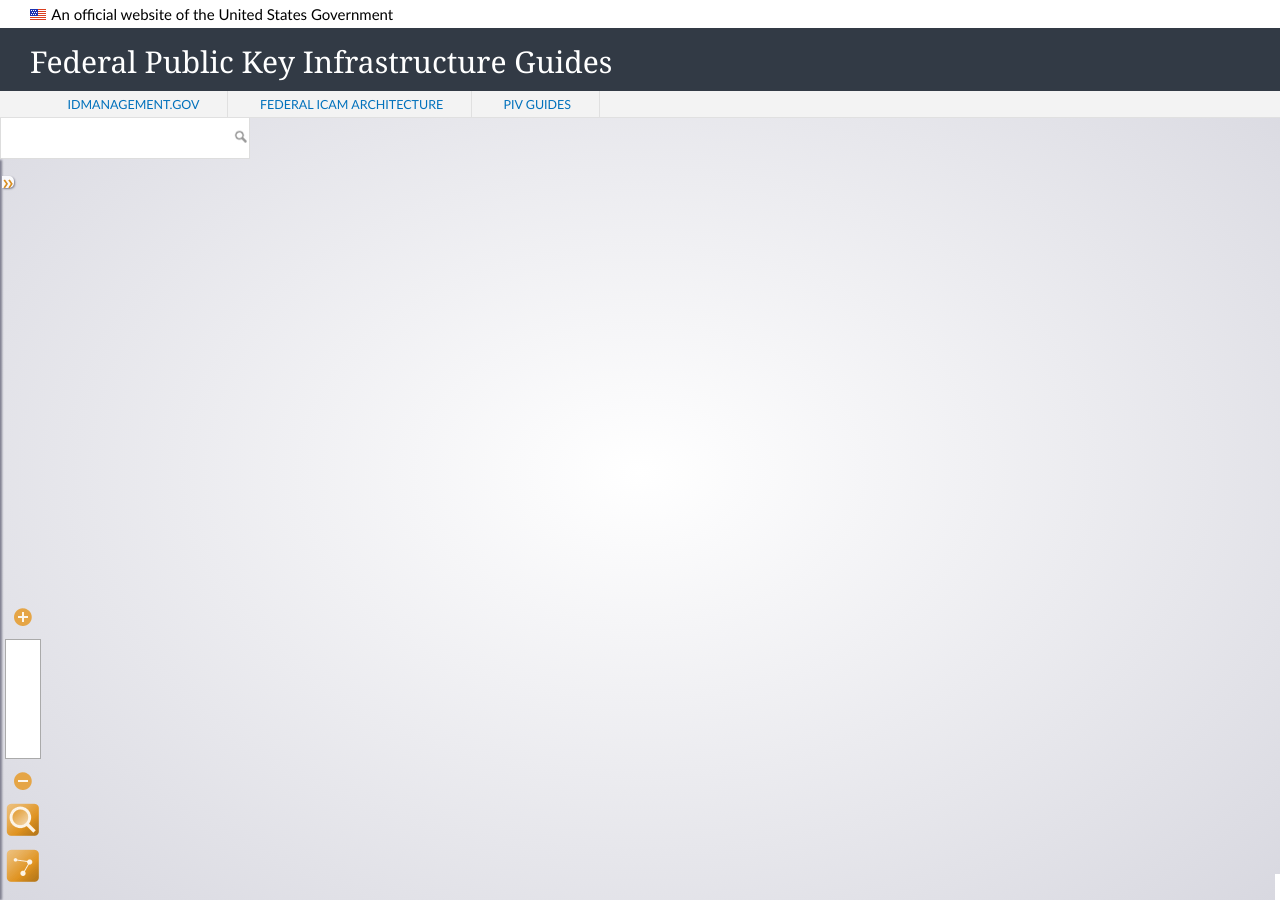
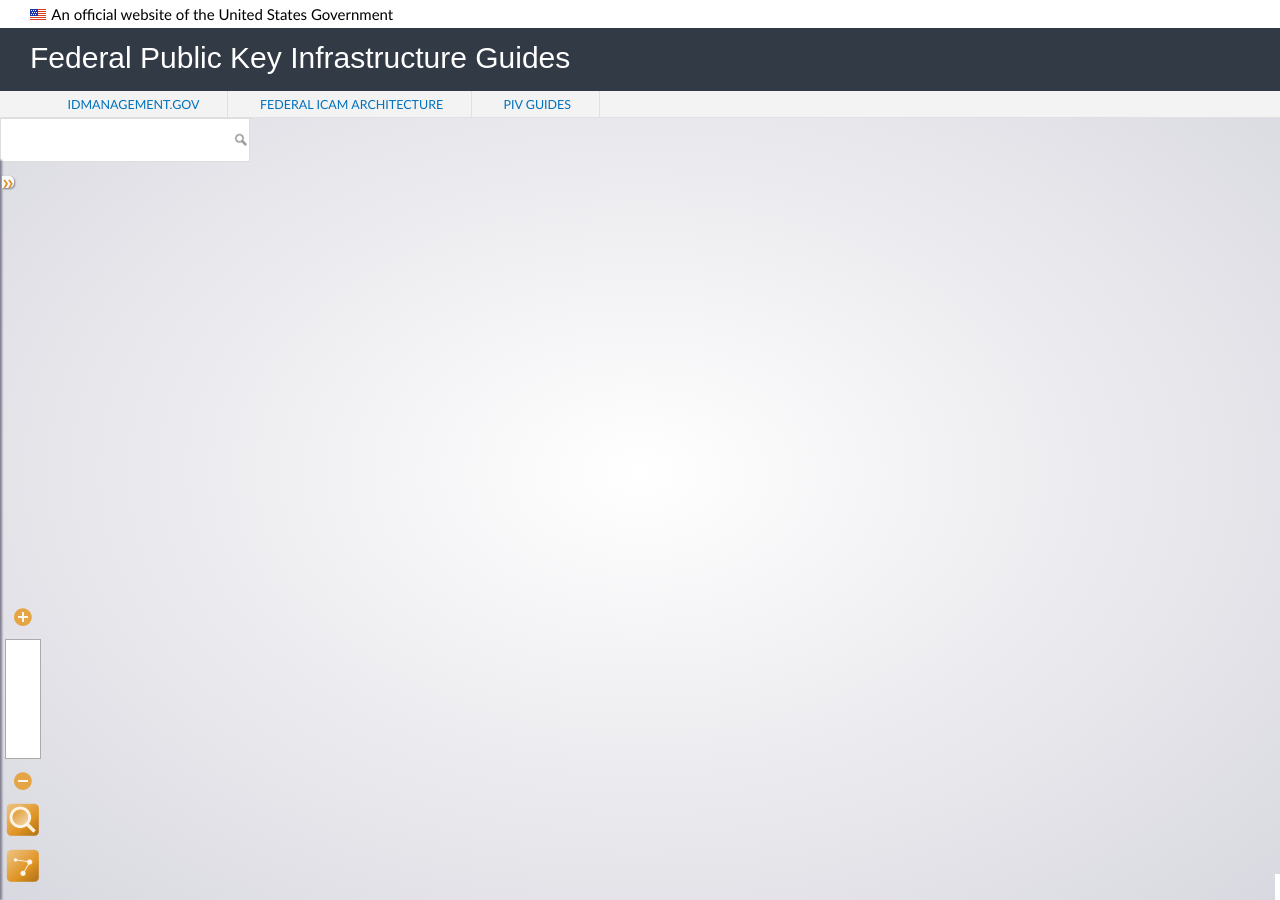
Before and after one commit to GSA/fpki-guides, a Jekyll site: the page graph/index.html, which Jekyll copies as it is, in a window 1280 px wide. Built offline with Jekyll 4.4.1, drawn with Linux system fonts in a browser that asks for light colours; nearby versions of some CDN libraries.

Commit message:
Style updates for font

```diff
--- a/graph/styles/gexfjs.css
+++ b/graph/styles/gexfjs.css
@@ -59,9 +59,10 @@
 #searchinput {
     background: #fff url(../img/search.gif) no-repeat right;
     border: 1px solid #DDD;
-    /*font-size: 14px; line-height: 14px, height: 14px;
-    left: 250px;*/
-    padding: 1px 4px; margin: 0;
+    font-size: 1.4rem;
+    /*line-height: 14px, height: 14px;*/
+    /*left: 250px;
+    padding: 1px 4px; margin: 0;*/
     /*position: relative;
     top: 20px;*/
     width: 250px;
--- a/graph/styles/graphstyle.css
+++ b/graph/styles/graphstyle.css
@@ -1580,7 +1580,7 @@
 
 h1, h2, h3, h4, h5, h6 {
   clear: both;
-  font-family: "Cambria", "Georgia", "Times New Roman", "Times", serif;
+  /*font-family: "Cambria", "Georgia", "Times New Roman", "Times", serif;*/
   /*line-height: 1.3;*/
   margin-bottom: .5em;
   /*margin-top: 1em;*/
```
